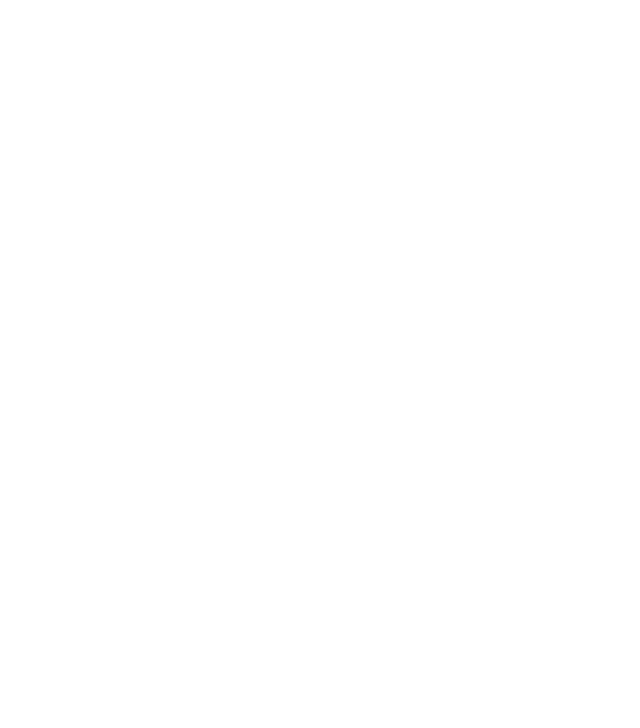
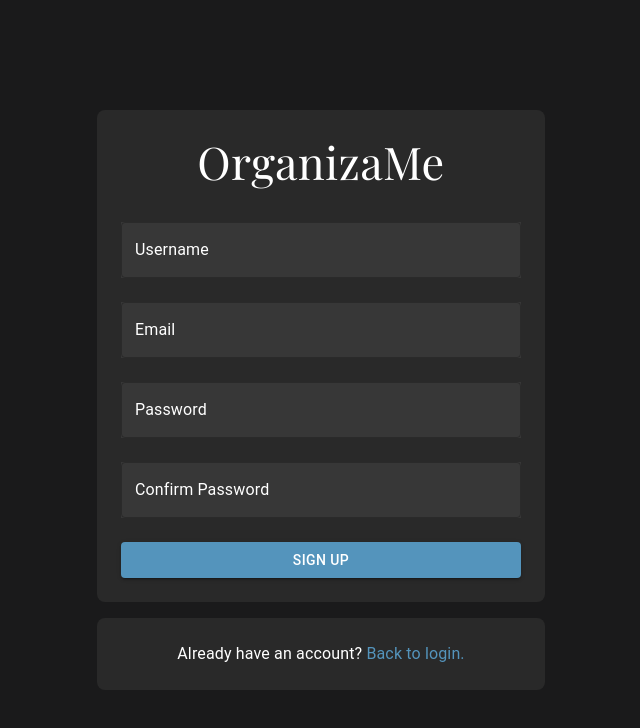
Before and after one commit to MartinRenz/organizame, a React (Create React App) app: page /signup in a window 1280 px wide. Before the commit this address had no page. Shown: the top 728 px of the page, without its empty margins (319-959 px from the left). Built offline with nearby package versions, Linux system fonts and the light colour scheme.

Commit message:
Adiciona tela de cadastro.

```diff
--- a/src/App.js
+++ b/src/App.js
@@ -2,12 +2,14 @@
 import React from 'react';
 import { BrowserRouter as Router, Route, Routes } from 'react-router-dom';
 import Login from './components/Login.js';
+import SignUp from './components/SignUp.js';
 
 const App = () => {
   return (
     <Router>
       <Routes>
         <Route path="/login" element={<Login />} />
+        <Route path="/signup" element={<SignUp />} />
       </Routes>
     </Router>
   );
--- /dev/null
+++ b/src/components/SignUp.js
@@ -0,0 +1,170 @@
+import React, { useState } from 'react';
+import { TextField, Button, Box, Typography } from '@mui/material';
+
+const SignUp = () => {
+  const [username, setUsername] = useState('');
+  const [email, setEmail] = useState('');
+  const [password, setPassword] = useState('');
+  const [confirmPassword, setConfirmPassword] = useState('');
+
+  const handleSubmit = (e) => {
+    e.preventDefault();
+    // Adicionar lógica do cadastro.
+  };
+
+  return (
+    <Box
+      sx={{
+        backgroundColor: '#1a1a1b',
+        height: '100vh',
+        display: 'flex',
+        justifyContent: 'center',
+        alignItems: 'center',
+        padding: 0,
+      }}
+    >
+      <Box
+        sx={{
+          display: 'flex',
+          flexDirection: 'column',
+          alignItems: 'center',
+          justifyContent: 'center',
+          width: '100%',
+          maxWidth: '400px',
+        }}
+      >
+        <Box
+          sx={{
+            backgroundColor: '#292929',
+            padding: 3,
+            borderRadius: 2,
+            width: '100%',
+            display: 'flex',
+            flexDirection: 'column',
+            alignItems: 'center',
+          }}
+        >
+          <Typography
+            variant="h4"
+            sx={{
+              color: 'white',
+              marginBottom: 2,
+              fontSize: '45px',
+              fontFamily: 'Playfair Display, serif',
+            }}
+          >
+            OrganizaMe
+          </Typography>
+          <form onSubmit={handleSubmit} style={{ width: '100%' }}>
+            <TextField
+              label="Username"
+              type="text"
+              fullWidth
+              margin="normal"
+              value={username}
+              onChange={(e) => setUsername(e.target.value)}
+              sx={{
+                input: {
+                  color: 'white',
+                  backgroundColor: '#373737',
+                },
+                '& .MuiInputLabel-root': {
+                  color: 'white',
+                },
+              }}
+            />
+            <TextField
+              label="Email"
+              type="email"
+              fullWidth
+              margin="normal"
+              value={email}
+              onChange={(e) => setEmail(e.target.value)}
+              sx={{
+                input: {
+                  color: 'white',
+                  backgroundColor: '#373737',
+                },
+                '& .MuiInputLabel-root': {
+                  color: 'white',
+                },
+              }}
+            />
+            <TextField
+              label="Password"
+              type="password"
+              fullWidth
+              margin="normal"
+              value={password}
+              onChange={(e) => setPassword(e.target.value)}
+              sx={{
+                input: {
+                  color: 'white',
+                  backgroundColor: '#373737',
+                },
+                '& .MuiInputLabel-root': {
+                  color: 'white',
+                },
+              }}
+            />
+            <TextField
+              label="Confirm Password"
+              type="password"
+              fullWidth
+              margin="normal"
+              value={confirmPassword}
+              onChange={(e) => setConfirmPassword(e.target.value)}
+              sx={{
+                input: {
+                  color: 'white',
+                  backgroundColor: '#373737',
+                },
+                '& .MuiInputLabel-root': {
+                  color: 'white',
+                },
+              }}
+            />
+            <Button
+              type="submit"
+              variant="contained"
+              sx={{
+                backgroundColor: '#5494bc',
+                color: 'white',
+                width: '100%',
+                marginTop: 2,
+                '&:hover': {
+                  backgroundColor: '#3b7a99',
+                },
+              }}
+            >
+              Sign Up
+            </Button>
+          </form>
+        </Box>
+
+        <Box
+          sx={{
+            backgroundColor: '#292929',
+            width: '100%',
+            maxWidth: '400px',
+            padding: 3,
+            marginTop: 2,
+            borderRadius: 2,
+            display: 'flex',
+            justifyContent: 'center',
+            alignItems: 'center',
+          }}
+        >
+          <Typography sx={{ color: 'white' }}>
+            Already have an account?{' '}
+            <a href="/login" style={{ color: '#5494bc', textDecoration: 'none' }}>
+              Back to login.
+            </a>
+          </Typography>
+        </Box>
+      </Box>
+    </Box>
+  );
+};
+
+export default SignUp;
```
